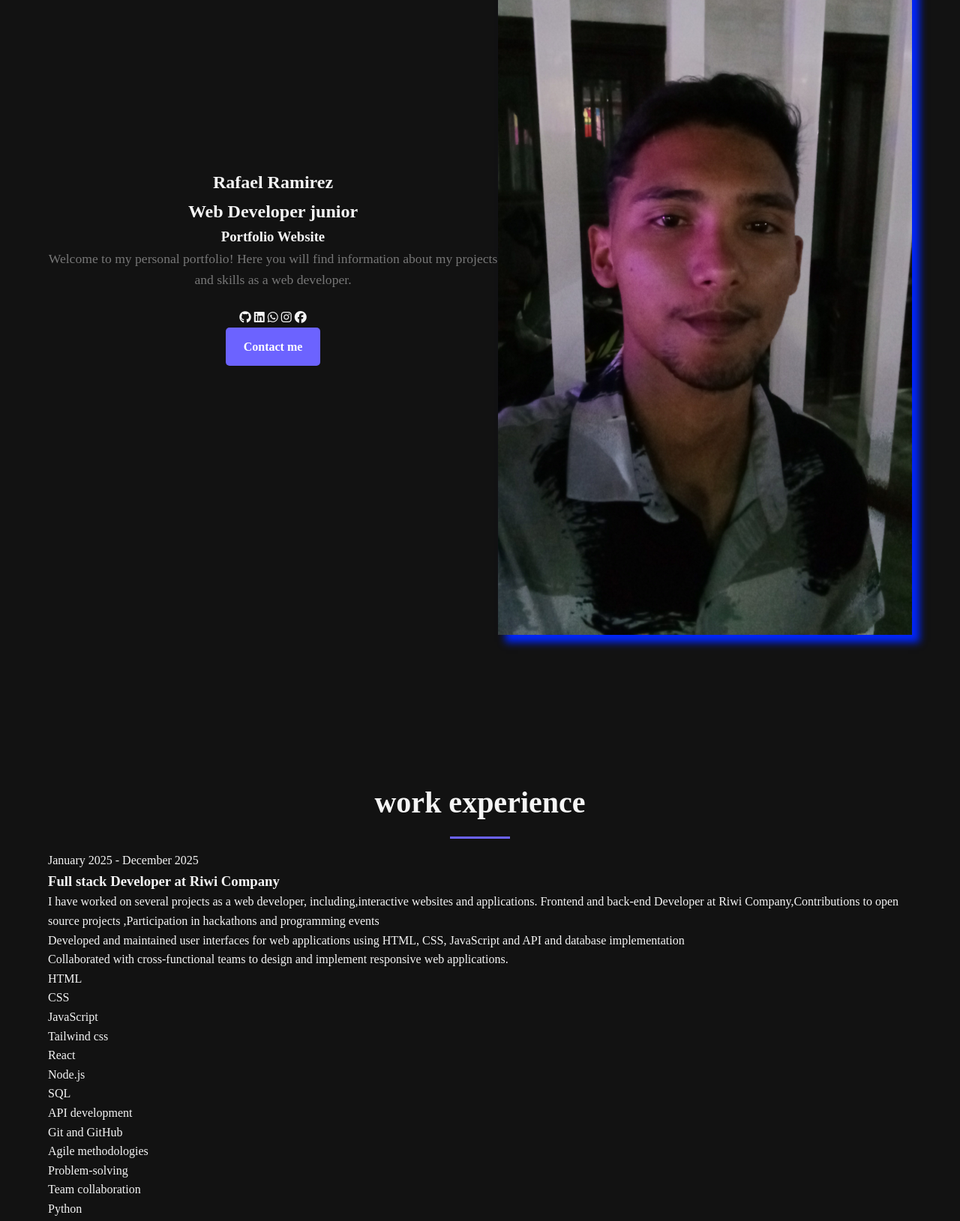
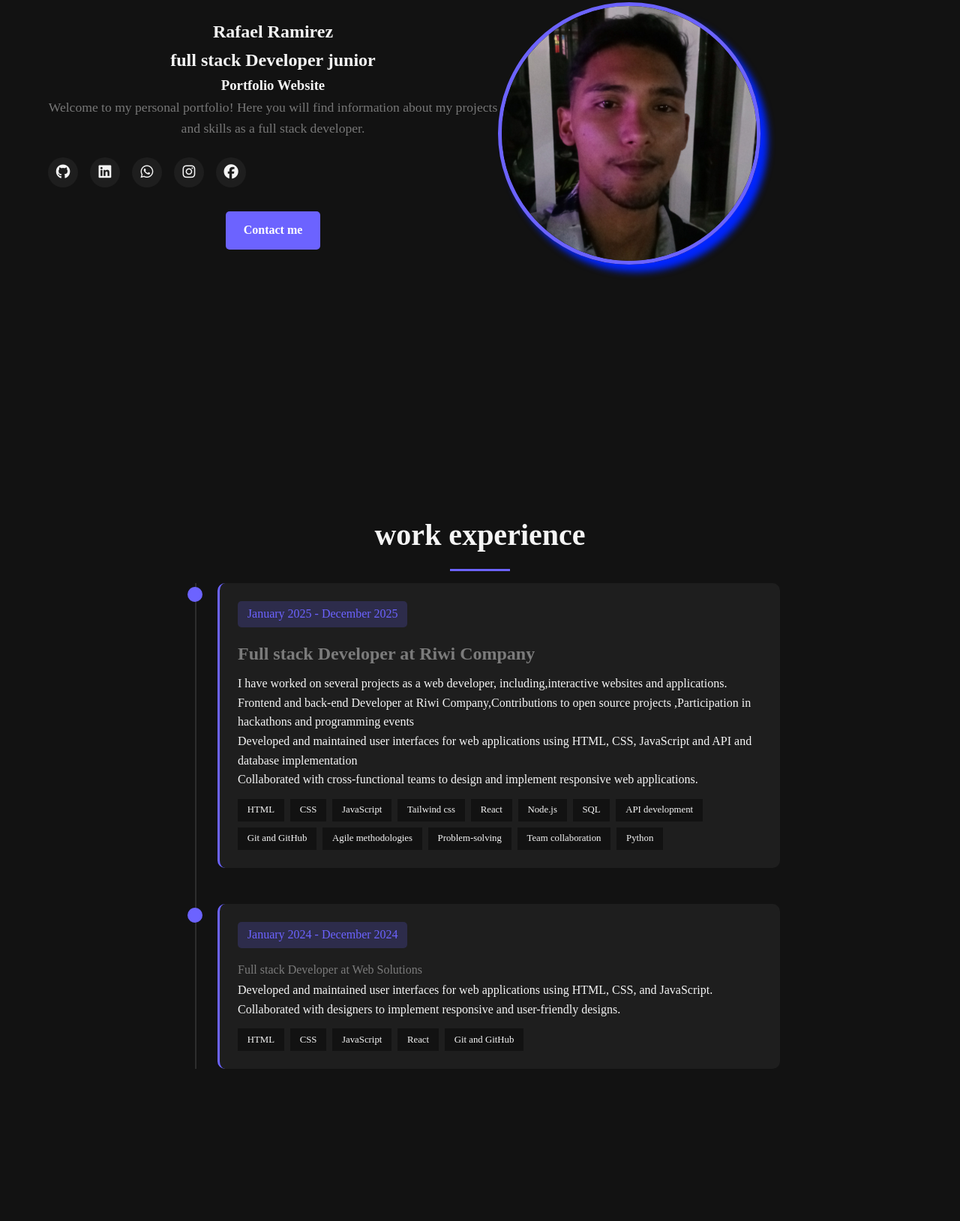
Before and after one commit to RafaeRamirez/my-work-portfolio, a plain HTML site: page index.html in a window 1280 px wide. Shown: the part 272-1901 px from the top of the page at 75% size. Drawn offline with Linux system fonts and the light colour scheme.

Commit message:
feat:improvements are added to the code

```diff
--- a/index.html
+++ b/index.html
@@ -51,11 +51,11 @@
         <div class="hero-content">
         <div class="hero-tex">
         <h1>Rafael Ramirez</h1>
-        <h2>Web Developer junior</h2>
+        <h2>full stack Developer junior</h2>
           <h3>Portfolio Website</h3>
         <p>
           Welcome to my personal portfolio! Here you will find information about
-          my projects and skills as a web developer.
+          my projects and skills as a full stack developer.
         </p>
           <div class="social-links">
           <a href="#" target="_blank"><i class="fab fa-github"></i></a>
@@ -72,7 +72,7 @@
         </div>
       </section>
 
-      <section id="experiencia " class="experiencia">
+      <section id="experiencia" class="experiencia">
         <h2 class="section-title">work experience</h2>
         <div class="timeline">
           <div class="timeline-item">
@@ -110,7 +110,29 @@
               </ul>
             </div>
           </div>
+
+          <div class="timeline-item">
+            <div class="timeline-content">
+              <span class="date">January 2024 - December 2024</span>
+              <h4>Full stack Developer at Web Solutions</h4>
+              <p>
+                Developed and maintained user interfaces for web applications
+                using HTML, CSS, and JavaScript.
+              </p>
+              <p>
+                Collaborated with designers to implement responsive and
+                user-friendly designs.
+              </p>
+              <ul class="skills">
+                <li>HTML</li>
+                <li>CSS</li>
+                <li>JavaScript</li>
+                <li>React</li>
+                <li>Git and GitHub</li>
+              </ul>
+            </div>
         </div>
+
       </section>
 
         <section id="proyectos" class="projects">
--- a/styles.css
+++ b/styles.css
@@ -173,21 +173,142 @@ color: var(--primary-color);
 
 
 
-.hero-image {
-  flex: 1;
-  border-radius: 500%;
-  max-width: 1100px;
-}
+
 .hero-tex p {
   margin-bottom: 1.5rem;
   color: var(--gray-tex);
     font-size: 1.1rem;
     max-width: 600px;
 }
+.social-links {
+  display: flex;
+  gap: 1rem;
+  margin-bottom: 2rem;
+}
 
+.social-links a {
+  display: flex;
+  align-items: center;
+  justify-content: center;
+  width: 40px;
+  height: 40px;
+  border-radius: 50%;
+  background-color: var(--card-bg);
+  color: var(--light-tex);
+  transition: var(--transition);
+  font-size: 1.2rem;
+
+}
+.social-links a:hover {
+  background-color: var(--primary-color);
+  color: white;
+  transform: translateY(-3px);
+  box-shadow: 0 5px 15px rgb(108, 99, 255, 0.3);
+}
+.hero-image {
+  flex: 1;
+  border-radius: 500%;
+  max-width: 1100px;
+  justify-content: flex-end;
+
+}
+.hero-image img {
+  width: 350px;
+  height: 350px;
+  object-fit: cover;
+  border-radius: 50%;
+  border: 5px solid var(--primary-color);
+  box-shadow: 0 0 30 rgb(0, 38, 255);
+  transition: var(--transition);
+}
+.hero-image img:hover {
+  transform: scale(1.05);
+   box-shadow: 0 0 30 rgb(0, 38, 255);
+}
+
+.timeline {
+  position: relative;
+  max-width: 800px;
+  margin: 0 auto;
+}
+
+.timeline::before {
+  content: '';
+  position: absolute;
+  background-color: var(--border-color);
+  top: 0;
+  width: 2px;
+  height: 100%;
+  bottom: 0;
+  left: 20px;
+}
+
+.timeline-item {
+  position: relative;
+  margin-bottom: 3rem;
+  padding-left: 50px;
+
+}
+
+.timeline-item:before {
+  content: '';
+  position: absolute;
+  width: 20px;
+  height: 20px;
+  background-color: var(--primary-color);
+  border-radius: 50%;
+  left: 10px;
+  top: 5px;
+  border-radius: 50%;
+  z-index: 1;
+}
+
+.timeline-content {
+  background-color: var(--card-bg);
+  padding: 1.5rem;
+  border-radius: 10px;
+  border-left: 3px solid var(--primary-color);
+
+}
+
+.date {
+ display: inline-block;
+ padding: .3rem .8rem;
+  background-color: rgba(108, 99, 255, 0.2);
+  color: var(--primary-color);
+  border-radius: 5px;
+  margin-bottom: 1rem;
+}
+
+.timeline-content h3 {
+  margin-bottom: .5rem;
+  font-size: 1.5rem;
+
+  color: var(--gray-tex);
+}
+
+.timeline-content h4 {
+  color: var(--gray-tex);
+  margin-bottom: .1rem;
+  font-size: 1rem;
+  font-weight: 500;
+}
+
+.skills {
+  display: flex;
+  flex-wrap: wrap;
+  gap: .5rem;
+  margin-top: .8rem;
+}
+
+.skills li  {
+  font-size: .8rem;
+  padding: .3rem .8rem;
+  background-color: var(--dark-bg);
+}
 footer {
   background-color: rgb(10, 10, 10, 0.9);
   color: var(--light-tex);
   padding: 2rem 5%;
-  text-align: center;
+
 }
```
